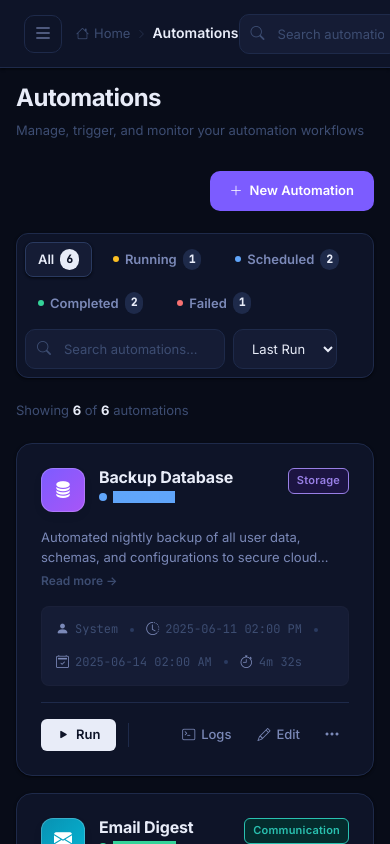
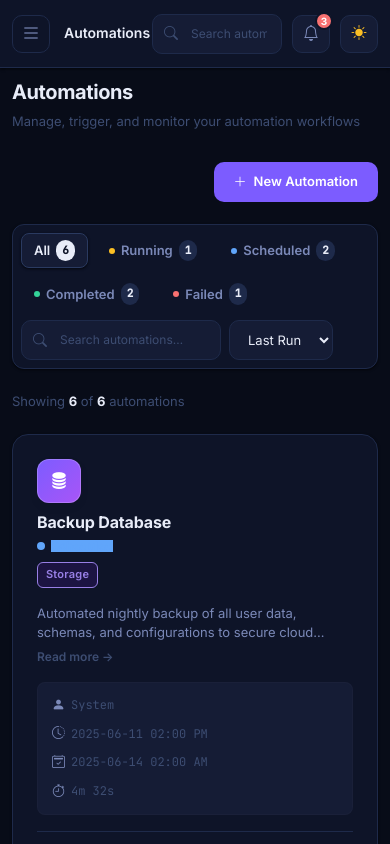
Before and after one commit to BK-04-28/Automation-Dashboard, a React (Create React App) app: page / in a window 390 px wide. Built offline with nearby package versions, Linux system fonts and the light colour scheme.

Commit message:
Make project fully responsive for all mobile devices

```diff
--- a/src/components/cards.css
+++ b/src/components/cards.css
@@ -440,3 +440,17 @@
   background: var(--text-primary);
   color: var(--surface);
 }
+
+/* ── MOBILE RESPONSIVE ── */
+@media (max-width: 480px) {
+  .jc-actions { flex-wrap: wrap; }
+  .jc-run-btn { width: 100%; justify-content: center; }
+  .jc-divider { display: none; }
+  .jc-ghost-group { width: 100%; justify-content: space-between; margin-top: 8px; margin-left: 0; }
+
+  .jc-header { flex-direction: column; align-items: flex-start; gap: 10px; }
+  .jc-status-row { margin-top: 4px; }
+
+  .jc-meta { flex-direction: column; align-items: flex-start; gap: 8px; }
+  .jc-meta-sep { display: none; }
+}
--- a/src/index.css
+++ b/src/index.css
@@ -1392,6 +1392,27 @@ a:hover { text-decoration: underline; }
   .sett-theme-card { width: 100px; }
 }
 
+@media (max-width: 480px) {
+  .af-topbar { padding: 0 12px; }
+  .af-breadcrumb-root { display: none; }
+  .af-breadcrumb-sep { display: none; }
+  .af-search { width: 130px; font-size: 12px; }
+  .af-search:focus { width: 150px; }
+  .af-content { padding: 12px; }
+  .pg-title { font-size: 20px; }
+  .dash-welcome { padding: 20px; }
+  .dash-welcome h1 { font-size: 18px; }
+  .dash-welcome-badge { width: 100%; justify-content: center; }
+  .af-card { padding: 16px; }
+  .af-stat-card { padding: 16px; gap: 10px; }
+  .af-stat-value { font-size: 24px; }
+  .af-stat-icon { width: 36px; height: 36px; font-size: 16px; }
+  .af-notif-dropdown { width: calc(100vw - 24px); right: -40px; }
+  .af-toast-container { right: 12px; left: 12px; top: 12px; align-items: stretch; }
+  .af-toast { min-width: unset; max-width: 100%; }
+  .logs-table th, .logs-table td { padding: 10px 12px; }
+}
+
 /* ═══════════════════
    FOCUS VISIBLE
 ═══════════════════ */
```
